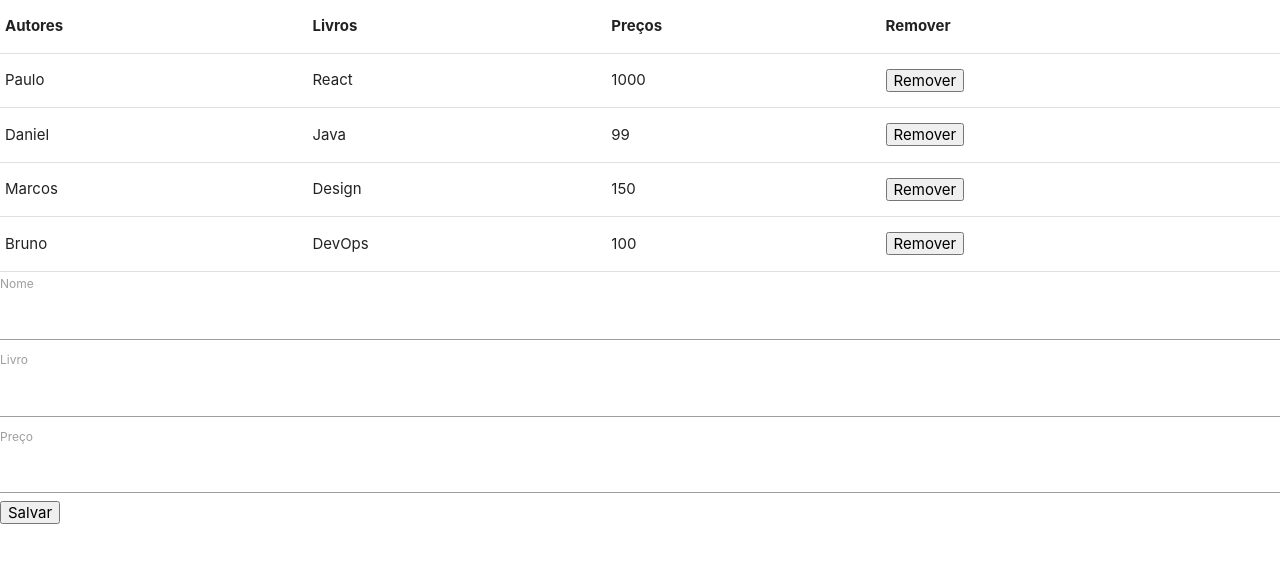
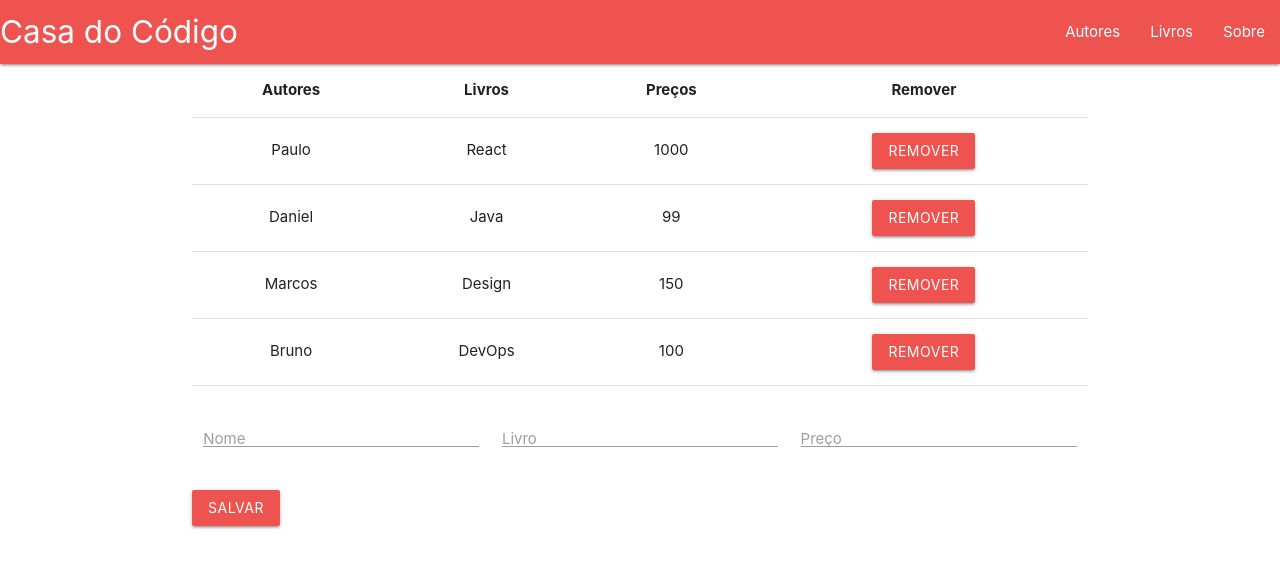
Before and after one commit to alxv-oliveira/a-react-novo-1, a React (Create React App) app: page / in a window 1280 px wide. Shown: the top 568 px of the page. Built offline with nearby package versions, Linux system fonts and the light colour scheme.

Commit message:
Novo component e estilo

```diff
--- a/src/App.css
+++ b/src/App.css
@@ -36,3 +36,7 @@
     transform: rotate(360deg);
   }
 }
+
+.mb-10 {
+  margin-bottom: 1em;
+}
--- a/src/App.js
+++ b/src/App.js
@@ -1,6 +1,8 @@
 import React, { Component, Fragment } from 'react';
 import 'materialize-css/dist/css/materialize.min.css';
+import './App.css';
 
+import Header from './Header';
 import Tabela from './Tabela';
 import Form from './Formulario';
 
@@ -47,8 +49,11 @@
     render() {
         return(
             <Fragment>
-                <Tabela autores={this.state.autores} removeAutor={this.removeAutor}/>
-                <Form escutadorDeSubmit={this.escutadorDeSubmit}/>
+                <Header />
+                <div className="container mb-10">
+                    <Tabela autores={this.state.autores} removeAutor={this.removeAutor}/>
+                    <Form escutadorDeSubmit={this.escutadorDeSubmit}/>
+                </div>
             </Fragment>
         );
     }
--- a/src/Formulario.js
+++ b/src/Formulario.js
@@ -31,33 +31,46 @@
 
         return (
             <form>
-                <label htmlFor="nome">Nome</label>
+                <div className="row">
+                    <div className="input-field col s4">
+                        <label className="input-field" htmlFor="nome">Nome</label>
                         <input
+                            className="validate"
                             id="nome"
                             type="text"
                             name="nome"
                             value={nome}
                             onChange={this.escutadorDeInput}
                         />
-                <label htmlFor="livro">Livro</label>
+                    </div>
+                    <div className="input-field col s4">
+                        <label className="input-field" htmlFor="livro">Livro</label>
                         <input
+                            className="validate"
                             id="livro"
                             type="text"
                             name="livro"
                             value={livro}
                             onChange={this.escutadorDeInput}
                         />
-                <label htmlFor="preco">Preço</label>
+                   </div>
+                    <div className="input-field col s4">
+                        <label className="input-field" htmlFor="preco">Preço</label>
                         <input
+                            className="validate"
                             id="preco"
                             type="text"
                             name="preco"
                             value={preco}
                             onChange={this.escutadorDeInput}
                         />
-                <button onClick={this.submitFormulario} type="button">Salvar</button>
+                    </div>
+                </div>
+                <button className="waves-effect waves-light red lighten-1 btn" onClick={this.submitFormulario} type="button">Salvar
+                </button>
             </form>
         );
+
     }
 
 }
--- /dev/null
+++ b/src/Header.js
@@ -0,0 +1,18 @@
+import React from 'react';
+
+const Header = () => {
+    return (
+        <nav>
+            <div className="nav-wrapper red lighten-1">
+                <a href="/" className="brand-logo">Casa do Código</a>
+                <ul className="right">
+                    <li><a href="/autores">Autores</a></li>
+                    <li><a href="/livros">Livros</a></li>
+                    <li><a href="/sobre">Sobre</a></li>
+                </ul>
+            </div>
+        </nav>
+    );
+}
+
+export default Header;
--- a/src/Tabela.js
+++ b/src/Tabela.js
@@ -20,7 +20,7 @@
                 <td>{linha.nome}</td>
                 <td>{linha.livro}</td>
                 <td>{linha.preco}</td>
-                <td><button onClick={() => { props.removeAutor(index) }}>Remover</button></td>
+                <td><button onClick={() => { props.removeAutor(index) }} className="waves-effect waves-light red lighten-1 btn">Remover</button></td>
             </tr>
         );
     });
@@ -37,7 +37,7 @@
         const { autores, removeAutor } = this.props;
 
         return (
-            <table>
+            <table className="centered highlight">
                 <TableHead />
                 <TableBody autores={autores} removeAutor={removeAutor}/>
             </table>
```
Lines whose indentation alone changed are shown as unchanged.
